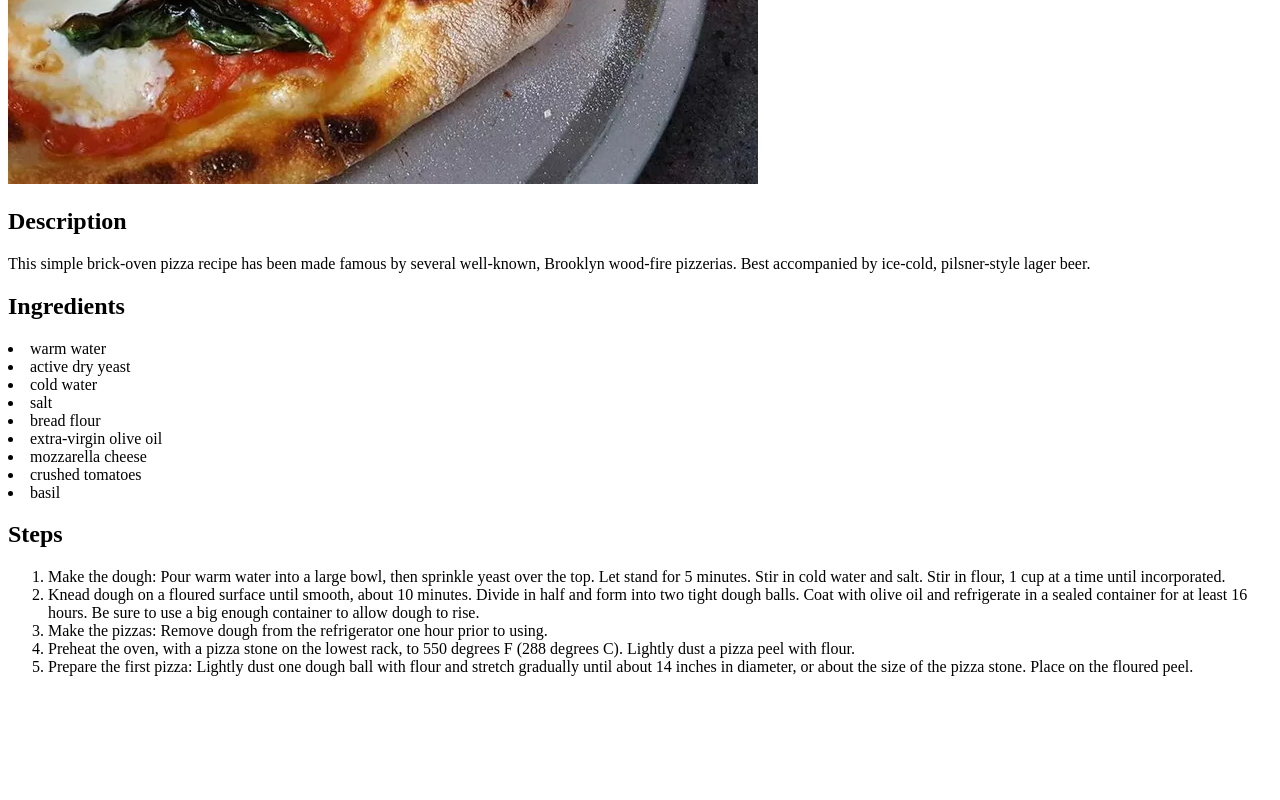
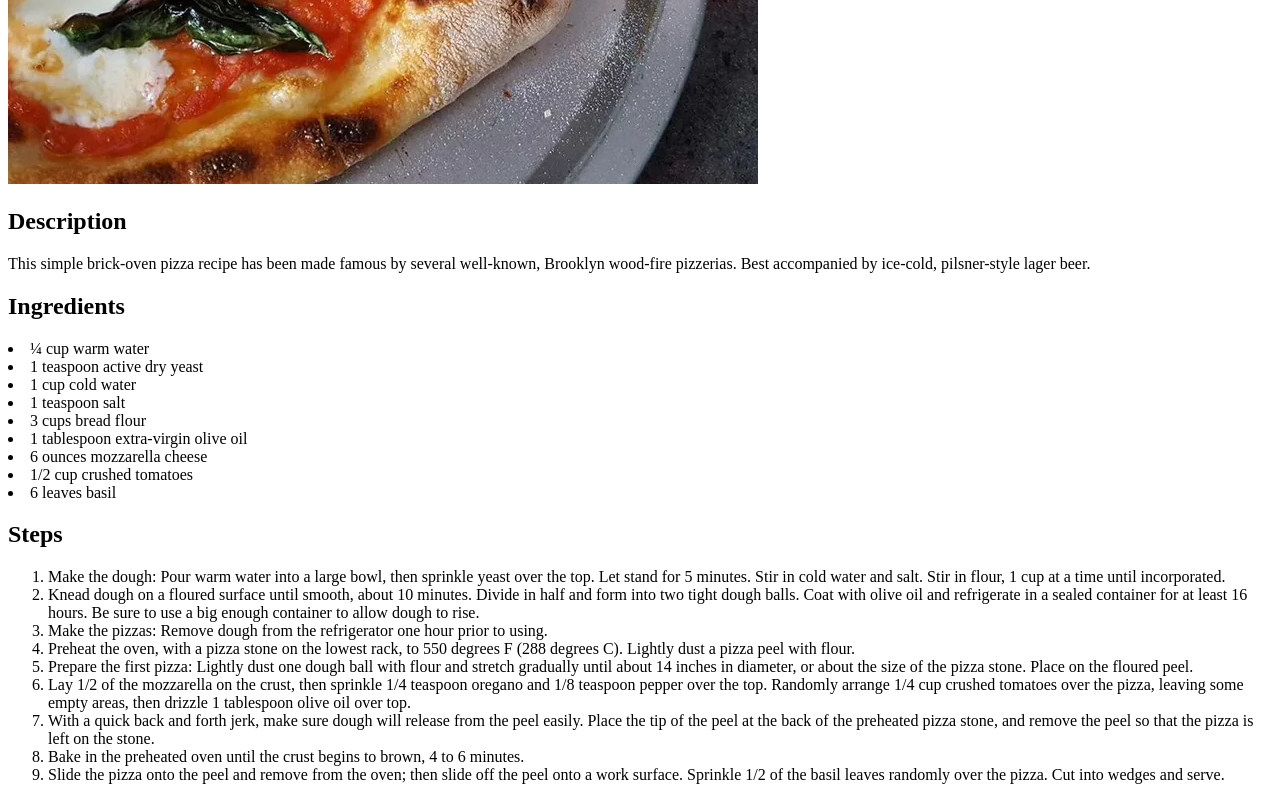
Before and after one commit to bugstr/odin-recipes, a plain HTML site: page recipes/pizza.html in a window 1280 px wide. Shown: the part 646-1446 px from the top of the page. Before the commit the page ends 1338 px from the top, so only its background shows below. Drawn offline with Linux system fonts and the light colour scheme.

Commit message:
Added final details to pizza recipe

```diff
--- a/recipes/pizza.html
+++ b/recipes/pizza.html
@@ -13,15 +13,17 @@
     <p>This simple brick-oven pizza recipe has been made famous by several well-known, Brooklyn wood-fire pizzerias. Best accompanied by ice-cold, pilsner-style lager beer.</p>
     <p><h2>Ingredients</h2></p>
     <p><u1>
-        <li>warm water</li>
-        <li>active dry yeast</li>
-        <li>cold water</li>
-        <li>salt</li>
-        <li>bread flour</li>
-        <li>extra-virgin olive oil</li>
-        <li>mozzarella cheese</li>
-        <li>crushed tomatoes</li>
-        <li>basil</li>
+        <li>¼ cup warm water
+
+        </li>
+        <li>1 teaspoon active dry yeast</li>
+        <li>1 cup cold water</li>
+        <li>1 teaspoon salt</li>
+        <li>3 cups bread flour</li>
+        <li>1 tablespoon extra-virgin olive oil</li>
+        <li>6 ounces mozzarella cheese</li>
+        <li>1/2 cup crushed tomatoes</li>
+        <li>6 leaves basil</li>
     </u1></p>
     <h2>Steps</h2>
     <ol>
@@ -30,6 +32,11 @@
         <li>Make the pizzas: Remove dough from the refrigerator one hour prior to using.</li>
         <li>Preheat the oven, with a pizza stone on the lowest rack, to 550 degrees F (288 degrees C). Lightly dust a pizza peel with flour.</li>
         <li>Prepare the first pizza: Lightly dust one dough ball with flour and stretch gradually until about 14 inches in diameter, or about the size of the pizza stone. Place on the floured peel.</li>
+        <li>Lay 1/2 of the mozzarella on the crust, then sprinkle 1/4 teaspoon oregano and 1/8 teaspoon pepper over the top. Randomly arrange 1/4 cup crushed tomatoes over the pizza, leaving some empty areas, then drizzle 1 tablespoon olive oil over top.</li>
+        <li>With a quick back and forth jerk, make sure dough will release from the peel easily. Place the tip of the peel at the back of the preheated pizza stone, and remove the peel so that the pizza is left on the stone.        </li>
+        <li>Bake in the preheated oven until the crust begins to brown, 4 to 6 minutes.        </li>
+        <li>Slide the pizza onto the peel and remove from the oven; then slide off the peel onto a work surface. Sprinkle 1/2 of the basil leaves randomly over the pizza. Cut into wedges and serve.        </li>
+
     </ol>
 </body>
 </html>
```
